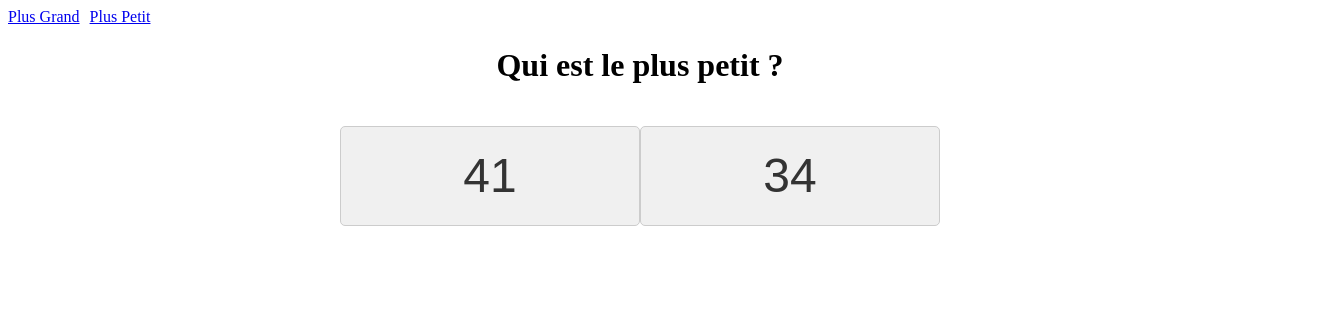
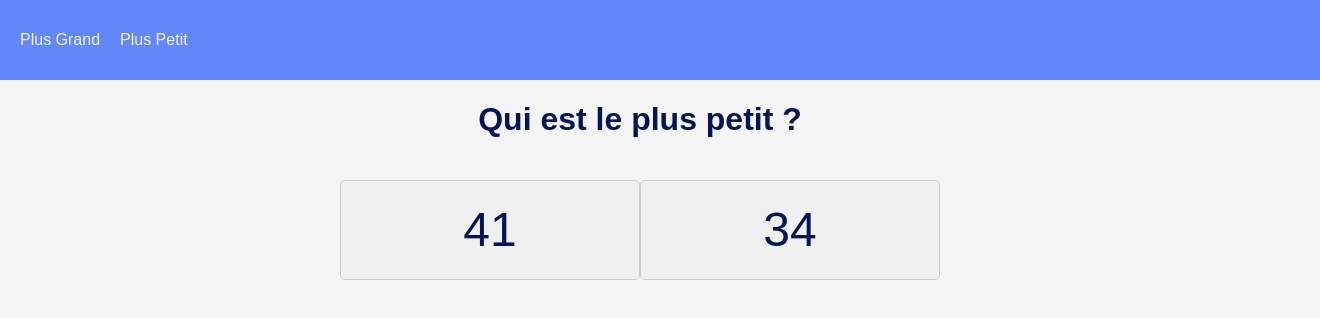
Before and after one commit to angeliquebesi/exosCP, a React (Vite) app: page /compare/less in a window 1280 px wide. Shown: the top 318 px of the page, 1320 px wide, since content can reach past the window. Built offline with nearby package versions, Linux system fonts and the light colour scheme.

Commit message:
feat: upgrade style

```diff
--- a/src/components/AtomicComponents/NumberButton.css
+++ b/src/components/AtomicComponents/NumberButton.css
@@ -2,7 +2,7 @@
   background-color: #f0f0f0;
   border: 1px solid #ccc;
   border-radius: 5px;
-  color: #333;
+  color: rgb(2, 22, 87);
   cursor: pointer;
   font-size: 3em;
   padding: 10px;
--- a/src/components/NavBar/NavBar.css
+++ /dev/null
@@ -1,5 +0,0 @@
-.navbar {
-  display: flex;
-  justify-content: start;
-  gap: 10px;
-}
--- a/src/components/NavBar/NavBar.tsx
+++ b/src/components/NavBar/NavBar.tsx
@@ -1,5 +1,4 @@
 import { Link } from 'react-router';
-import './Navbar.css'; // Assurez-vous de créer un fichier CSS pour le style de la navbar
 
 function Navbar() {
   return (
--- /dev/null
+++ b/src/main.css
@@ -0,0 +1,25 @@
+body {
+  margin: 0;
+  padding: 0;
+  font-family: Arial, sans-serif;
+  background-color: #f4f4f4;
+}
+
+nav {
+  display: flex;
+  justify-content: start;
+  align-items: center;
+  gap: 20px;
+  width: 100%;
+  padding: 0 20px;
+  height: 80px;
+  background-color: rgb(97, 135, 248);
+  a {
+    color: whitesmoke;
+    text-decoration: none;
+  }
+}
+
+h1 {
+  color: rgb(2, 22, 87);
+}
--- a/src/main.tsx
+++ b/src/main.tsx
@@ -4,6 +4,7 @@ import { BrowserRouter, Route, Routes } from 'react-router'
 import App from './App.tsx'
 import CompareNumbers from './Pages/CompareNumbers.tsx'
 import Navbar from './components/NavBar/NavBar.tsx'
+import './main.css'
 
 createRoot(document.getElementById('root')!).render(
   <StrictMode>
```
